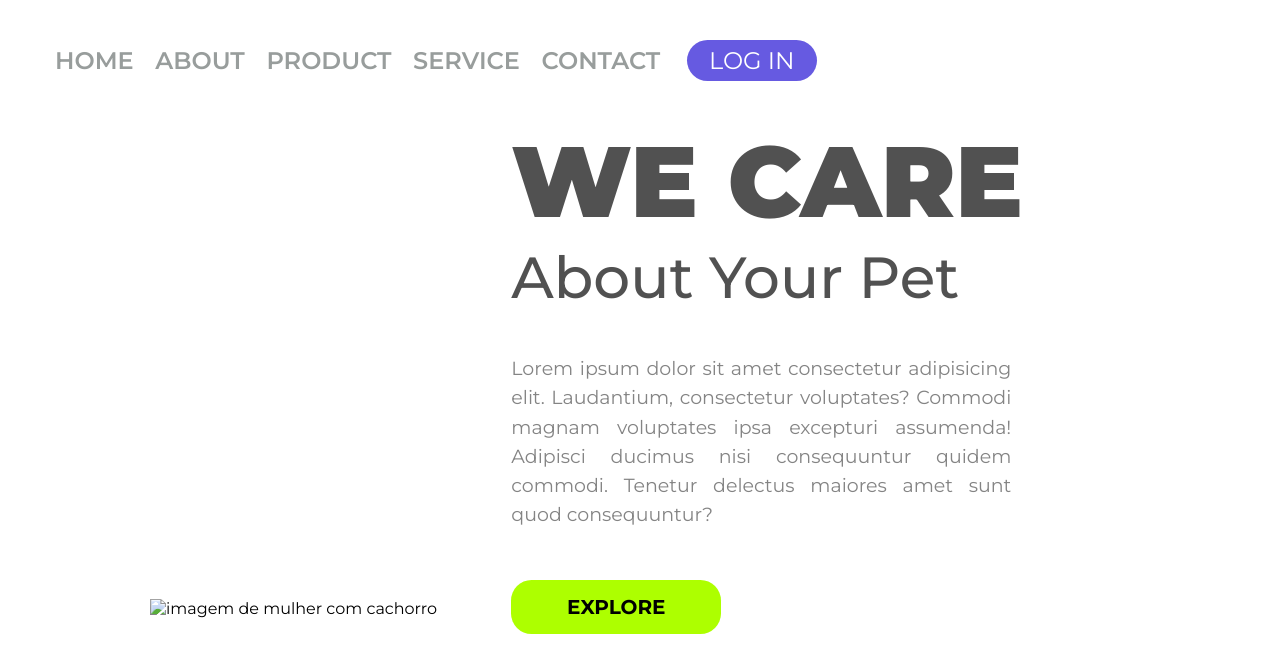
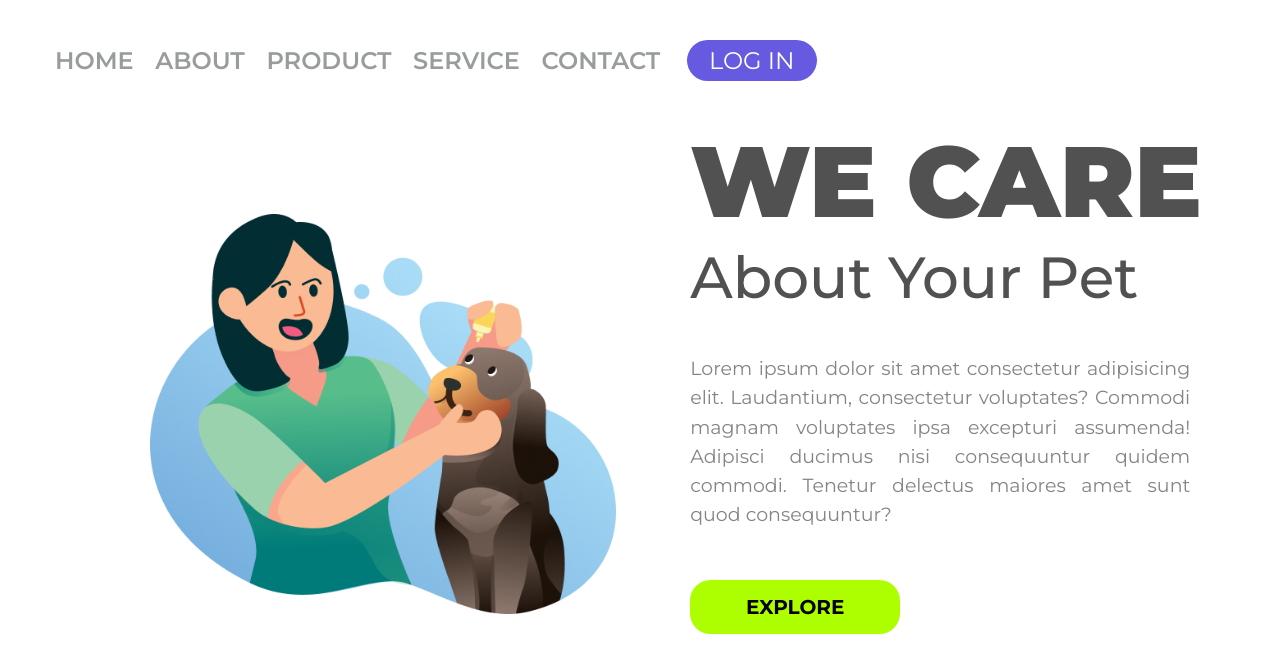
Before and after one commit to ivisonalvesdev/Projeto-2-CSS, a plain HTML site: page index.html in a window 1280 px wide. Drawn offline with Linux system fonts and the light colour scheme.

Commit message:
alteração de img

```diff
--- a/index.html
+++ b/index.html
@@ -29,7 +29,7 @@
         </section>
 
         <div class="caixa-img">
-            <img src="./asset/Illustration 2.png" alt="imagem de mulher com cachorro">
+            <img src="./assets/Illustration 2.png" alt="logo mulher com cachorro">
         </div>
 
         <section class="caixa-texto">
```
Also changed, not shown: assets/desktop (2).png (added), assets/mobile (2).png (added).
